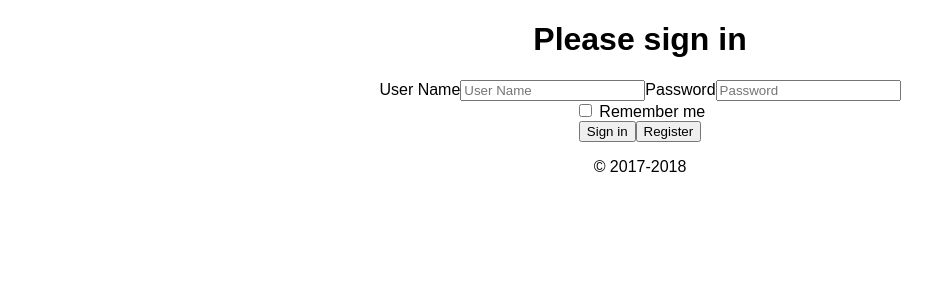
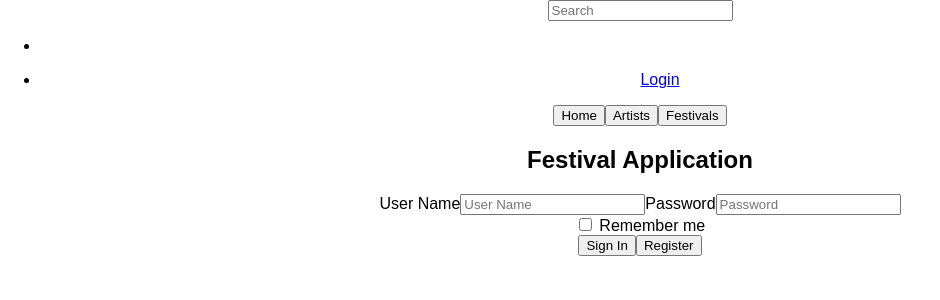
Before and after one commit to johnsmccoy/festivalApp, a React (Create React App) app: page / in a window 1280 px wide. Shown: the top 300 px of the page, without its empty margins (0-940 px from the left). Built offline with nearby package versions, Linux system fonts and the light colour scheme.

Commit message:
navbar created

```diff
--- a/package.json
+++ b/package.json
@@ -3,10 +3,12 @@
   "version": "0.1.0",
   "private": true,
   "dependencies": {
+    "browser": "^0.2.6",
     "json-server": "^0.14.0",
     "react": "^16.4.0",
     "react-dom": "^16.4.0",
-    "react-scripts": "1.1.4"
+    "react-scripts": "1.1.4",
+    "router": "^1.3.2"
   },
   "scripts": {
     "start": "react-scripts start",
--- a/src/App.js
+++ b/src/App.js
@@ -1,8 +1,9 @@
 import React, { Component } from 'react';
 import './App.css';
-import Login from './login'
-import Register from './register'
-import NavBar from './NavBar'
+import Login from './login';
+import Register from './register';
+import Home from './home';
+import NavBar from './NavBar';
 
 class App extends Component {
   state = {
@@ -10,49 +11,84 @@ class App extends Component {
     activeUser: sessionStorage.getItem("userId"),
     newPassword: ""
   };
-
-  // Search handler -> passed to NavBar
-
-    // Set initial state
-    state = {
-        currentView: "login",
-        activeUser: sessionStorage.getItem("userId"),
-        viewingUser: ""
-    }
-  setActiveUser = function(val){
+  setActiveUser = function (val) {
     if (val) {
-      localStorage.setItem("userId", val);
+      sessionStorage.setItem("userId", val);
       this.setState({
         activeUser: val
       })
     } else {
-      localStorage.removeItem("userId");
+      sessionStorage.removeItem("userId");
       this.setState({
         activeUser: null
       })
     }
   }.bind(this)
+
+  setViewingUser = function (val) {
+    this.setState({
+        viewingUser: val
+    })
+}.bind(this)
+
+
+
+  showView = function (e) {
+    let view = null;
+
+    // Click event triggered switching view
+    if (e.hasOwnProperty("target")) {
+      view = e.target.id.split("__")[1];
+
+      // View switch manually triggered by passing in string
+    } else {
+      view = e;
+    }
+
+    // If user clicked logout in nav, empty local storage and update activeUser state
+    if (view === "logout") {
+      this.setActiveUser(null);
+    }
+
+    // Update state to correct view will be rendered
+    this.setState({
+      currentView: view
+    })
+  }.bind(this)
+
+
+
   View = () => {
     if (this.state.currentView === "register") {
       return (
-        <Register showView={this.showView} setActiveUser={this.setActiveUser} setUsernamePassword={this.setUsernamePassword}/>
+        <Register showView={this.showView} setActiveUser={this.setActiveUser} setUsernamePassword={this.setUsernamePassword} />
       );
     } else if (sessionStorage.getItem("userId") === null) {
       return (
-        <Login showView={this.showView} setActiveUser={this.setActiveUser} newEmail={this.state.newEmail} newPassword={this.state.newPassword}/>
-      );
-    } else {
+        <Login showView={this.showView} setActiveUser={this.setActiveUser} newPassword={this.state.newPassword} />
+    );}
+     else {
       switch (this.state.currentView) {
-        case "logout":
+        // case "logout":
+        case "Home":
+        return (
+        <Home id ={sessionStorage.getItem("userId")} />)
+
       }
     }
-  };
+  }
 
   render() {
     return (
-      <div className="App">
-        <Login setActiveUser={this.setActiveUser} />
-      </div>
+      <article className="App">
+      <NavBar
+          viewHandler={this.showView}
+          searchHandler={this.performSearch}
+          activeUser={this.state.activeUser}
+          setActiveUser={this.setActiveUser}
+        />
+      {this.View()}
+      </article>
     );
   }
 }
--- a/src/NavBar.js
+++ b/src/NavBar.js
@@ -1,78 +1,68 @@
-// import React, { Component } from "react"
+import React, { Component } from "react";
+export default class NavBar extends Component {
+    // Set initial state
+    state = {
+        searchTerms: ""
+    }
+    /**
+     * Local search handler, which invokes the searchHandler reference
+     * passed from App
+     */
+    search = (e) => {
+        if (e.charCode === 13) {
+            this.props.searchHandler(this.state.searchTerms)
+            this.setState({ searchTerms: "" })
+        }
+    }
+    LoginLogout = () => {
+        if (this.props.activeUser === null) {
+            return <a className="nav-link" id="nav__login"
+                onClick={this.props.viewHandler} href="#">Login</a>
+        } else {
+            return <a className="nav-link" id="nav__logout"
+                onClick={this.props.viewHandler} href="#">Logout</a>
+        }
+    }
+    handleFieldChange = (evt) => {
+        const stateToChange = {}
+        stateToChange[evt.target.id] = evt.target.value
+        this.setState(stateToChange)
+    }
+    render() {
+        return (
+            <nav className="navbar is-fixed-top" role="navigation">
+                <div className="navbar-brand">
+                    <a className="navbar-item" href="https://bulma.io" onClick={this.props.viewHandler}>
+                    </a>
+                    <input id="searchTerms"
+                        value={this.state.searchTerms}
+                        onChange={this.handleFieldChange}
+                        onKeyPress={this.search}
+                        className="form-control w-100"
+                        type="search"
 
+                        placeholder="Search"
+                        aria-label="Search" />
+                    <ul className="navbar-nav px-3">
+                        <li className="nav-item text-nowrap">
+                            <a className="nav-link"
+                                id="nav__profile"
+                                //     onClick={this.props.viewHandler}
+                                href="#">
+                            </a>
+                        </li>
+                    </ul>
+                    <ul className="navbar-item">
+                        <li className="nav-item">
+                            <this.LoginLogout />
+                        </li>
+                    </ul>
+                    <button >Home</button>
+                    <button>Artists</button>
+                    <button>Festivals</button>
 
-// export default class NavBar extends Component {
-
-//     // Set initial state
-//     state = {
-//         searchTerms: ""
-//     }
-
-//     /**
-//      * Local search handler, which invokes the searchHandler reference
-//      * passed from App
-//      */
-//     search = (e) => {
-//         if (e.charCode === 13) {
-//             this.props.searchHandler(this.state.searchTerms)
-//             this.setState({ searchTerms: "" })
-//         }
-//     }
-
-//     LoginLogout = () => {
-//         if (this.props.activeUser === null) {
-//             return <a className="nav-link" id="nav__login"
-//                 onClick={this.props.viewHandler} href="#">Login</a>
-//         } else {
-//             return <a className="nav-link" id="nav__logout"
-//                 onClick={this.props.viewHandler} href="#">Logout</a>
-//         }
-//     }
-
-//     handleFieldChange = (evt) => {
-//         const stateToChange = {}
-//         stateToChange[evt.target.id] = evt.target.value
-//         this.setState(stateToChange)
-//     }
-
-//     render() {
-//         return (
-//             <nav className="navbar navbar-light fixed-top light-blue flex-md-nowrap p-0 shadow">
-//                 <a className="navbar-brand col-sm-3 col-md-2 mr-0" onClick={this.props.viewHandler} href="#">
-//                     <img id="nav__home" src={yak} style={{ height: `50px` }} />
-//                 </a>
-//                 <input id="searchTerms"
-//                     value={this.state.searchTerms}
-//                     onChange={this.handleFieldChange}
-//                     onKeyPress={this.search}
-//                     className="form-control w-100"
-//                     type="search"
-//                     placeholder="Search"
-//                     aria-label="Search" />
-//                 <ul className="navbar-nav px-3">
-//                     <li className="nav-item text-nowrap">
-//                         <a className="nav-link" id="nav__profile"
-//                             onClick={this.props.viewHandler} href="#">
-//                             <img id="navimg__profile"
-//                                  onClick={()=>$(".profileMenu").slideToggle(333)}
-//                                  src={profilepic} style={{ height: `30px` }} />
-//                         </a>
-//                     </li>
-//                 </ul>
-//                 <ul className="navbar-nav px-3">
-//                     <li className="nav-item text-nowrap">
-//                         <this.LoginLogout />
-//                     </li>
-//                 </ul>
-//                 <article className="profileMenu">
-//                     <section className="profileMenu__item">
-//                         <div><a title="notifications" id="nav__notifications" href="#">Notifications</a></div>
-//                         <div><a title="notifications" id="nav__profile" href="#">My Profile</a></div>
-//                         <div><a title="notifications" id="nav__followers" href="#">My Followers</a></div>
-//                         <div><a title="notifications" id="nav__friends" href="#">My Friends</a></div>
-//                     </section>
-//                 </article>
-//             </nav>
-//         )
-//     }
-// }
+                    </div>
+            </nav>
+        )
+    }
+}
--- /dev/null
+++ b/src/home.js
@@ -0,0 +1,21 @@
+import React, { Component } from 'react';
+import Navbar from "./NavBar"
+import App from './App';
+import homestyle from './homestyle.css'
+
+
+export default class Home extends Component {
+    constructor(props) {
+      super(props)
+
+    }
+
+render()
+{
+    return
+    (
+        <div className="homestyle">
+            <h2>hello</h2>
+        </div>
+    )
+}}
--- a/src/login.js
+++ b/src/login.js
@@ -1,5 +1,5 @@
 import React, { Component } from "react";
-// import "./login.css";
+import App from './App';
 
 export default class Login extends Component {
   constructor(props) {
@@ -23,20 +23,20 @@ export default class Login extends Component {
   handleFieldChange = function(evt) {
     const stateToChange = {};
     stateToChange[evt.target.id] = evt.target.value;
-    console.log(stateToChange)
     this.setState(stateToChange);
   }.bind(this);
 
   // Handle for login submit
-  handleLogin = function(e) {
+  handleLogin = (e) => {
     e.preventDefault();
+
 
     // Determine if a user already exists in API
     fetch(
       `http://localhost:8088/users?username=${this.state.username}&password=${this.state.password}`
     )
       .then(r => r.json())
-      .then(user => {
+      .then(function (user) {
         // User exists. Set local storage, and show home view
         if (user.length) {
           this.props.setActiveUser(user[0].id);
@@ -45,23 +45,9 @@ export default class Login extends Component {
           // User doesn't exist
         } else {
           alert("User Name and Password Do Not Match Our Records.");
-          // // Create user in API
-          // fetch("http://localhost:8088/users", {
-          //     method: "POST",
-          //     headers: {
-          //         "Content-Type": "application/json"
-          //     },
-          //     body: JSON.stringify({email: this.state.email, password: this.state.password})
-          // })
-
-          // // Set local storage with newly created user's id and show home view
-          // .then(newUser => {
-          //     this.props.setActiveUser(newUser.id)
-          //     this.props.showView("home")
-          // })
         }
-      });
-  }.bind(this);
+      }.bind(this));
+  }
 
   registerButtonClick = () => {
     this.props.showView("register");
@@ -70,8 +56,8 @@ export default class Login extends Component {
   render() {
     return (
       <div className="formDiv">
-        <form className="form-signin">
-          <h1 className="h3 mb-3 font-weight-normal">Please sign in</h1>
+        <form className="form-signin" onSubmit={this.handleLogin}>
+          <h1 className="h3 mb-3 font-weight-normal">Festival Application</h1>
           <label htmlFor="inputEmail" className="sr-only">
             User Name
           </label>
@@ -100,8 +86,8 @@ export default class Login extends Component {
           <div className="checkbox mb-3">
             <input type="checkbox" value="remember-me" /> Remember me
           </div>
-          <button onClick={this.handleLogin} type="submit">
-            Sign in
+          <button type="submit">
+            Sign In
           </button>
 
           <button
@@ -111,7 +97,7 @@ export default class Login extends Component {
           >
             Register
           </button>
-          <p className="mt-5 mb-3 text-muted">© 2017-2018</p>
+
         </form>
       </div>
     );
--- a/src/register.js
+++ b/src/register.js
@@ -38,8 +38,8 @@ class Register extends Component {
         // Convert user to string to get undefined if empty (instead of empty array)
         if (user.toString()) {
           document
-            .getElementById("emailExistsAlert")
-            .removeAttribute("class", "emailexists");
+            .getElementById("userExistsAlert")
+            .removeAttribute("class", "userexists");
 
           // if doesn't exist, add to user db and forward to login page, passing username/password
         } else {
```
Also changed, not shown: src/artist.js (added, +17 -0 lines), src/festival.js (added, +19 -0 lines), src/homestyle.css (added, +8 -0 lines), src/regModal.js (deleted, +0 -65 lines), 1 other file (tests, documents, lock files or other folders).
